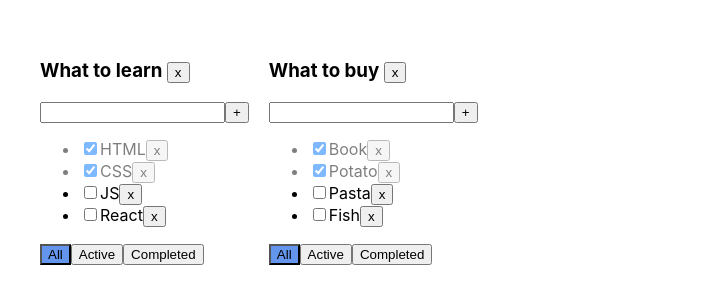
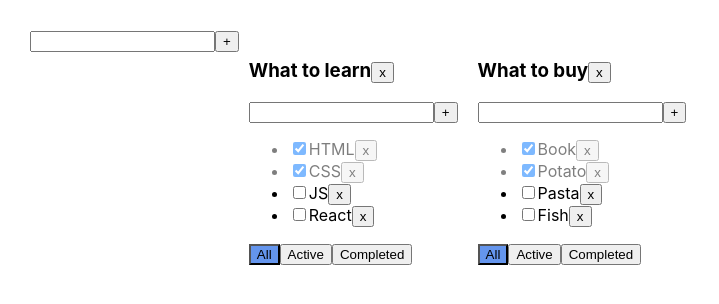
Before and after one commit to AlexandrIvanov1/Todolist, a React (Create React App) app: page / in a window 1280 px wide. Shown: the top 304 px of the page, without its empty margins (0-719 px from the left). Built offline with nearby package versions, Linux system fonts and the light colour scheme.

Commit message:
Lesson 6

```diff
--- /dev/null
+++ b/src/AddItemForm.tsx
@@ -0,0 +1,49 @@
+import React, {ChangeEvent, KeyboardEvent, useState} from 'react';
+
+//types
+type AddItemFormType = {
+    addItem: (title: string) => void
+}
+
+//component
+export const AddItemForm: React.FC<AddItemFormType> = ({addItem}) => {
+
+    const [title, setTitle] = useState('')
+    const [error, setError] = useState<string | null>(null)
+
+    const onChangeTitleHandler = (e: ChangeEvent<HTMLInputElement>) => {
+        setTitle(e.currentTarget.value)
+        if (error) {
+            setError(null)
+        }
+    }
+
+    const onKeyPressHandler = (e: KeyboardEvent<HTMLInputElement>) => {
+        if (e.key === 'Enter') {
+            addItemCallback()
+        }
+    }
+
+    const addItemCallback = () => {
+        if (title.trim() === '') {
+            setError('Title is empty')
+        } else {
+            addItem(title)
+            setTitle('')
+        }
+    }
+
+    return (
+        <div>
+            <input
+                type="text"
+                value={title}
+                onChange={onChangeTitleHandler}
+                onKeyDown={onKeyPressHandler}
+                className={error ? 'error' : ''}
+            />
+            <button onClick={addItemCallback}>+</button>
+            {error && <div className={'error-message'}>{error}</div>}
+        </div>
+    )
+}
--- a/src/App.tsx
+++ b/src/App.tsx
@@ -2,6 +2,7 @@ import React, {useState} from 'react';
 import './App.css';
 import {Todolist} from './Todolist';
 import {v1} from 'uuid';
+import {AddItemForm} from './AddItemForm';
 
 //types
 export type TaskType = {
@@ -50,6 +51,16 @@ function App() {
         delete allTasks[todolistId]
     }
 
+    const addTodolist = (title: string) => {
+        const newTodolist: TodolistType = {id: v1(), title, filter: 'all'}
+        setTodolists([newTodolist, ...todolists])
+        setAllTasks({...allTasks, [newTodolist.id]: []})
+    }
+
+    const changeTodolistTitle = (todolistId: string, title: string) => {
+        setTodolists(todolists.map(tl => tl.id === todolistId ? {...tl, title} : tl))
+    }
+
     const deleteTask = (todolistId: string, id: string) => {
         const tasks = allTasks[todolistId].filter(t => t.id !== id)
         allTasks[todolistId] = tasks
@@ -77,8 +88,15 @@ function App() {
         setAllTasks({...allTasks})
     }
 
+    const changeTaskTitle = (todolistId: string, taskId: string, title: string) => {
+        const tasks = allTasks[todolistId].map(t => t.id === taskId ? {...t, title} : t)
+        allTasks[todolistId] = tasks
+        setAllTasks({...allTasks})
+    }
+
     return (
         <div className="App">
+            <AddItemForm addItem={addTodolist}/>
             {todolists.map(tl => {
 
                 let filteredTask = allTasks[tl.id]
@@ -102,6 +120,8 @@ function App() {
                         changeTaskStatus={changeTaskStatus}
                         filter={tl.filter}
                         deleteTodolist={deleteTodolist}
+                        changeTodolistTitle={changeTodolistTitle}
+                        changeTaskTitle={changeTaskTitle}
                     />
                 )
             })}
--- /dev/null
+++ b/src/EditableSpan.tsx
@@ -0,0 +1,33 @@
+import React, {ChangeEvent, useState} from 'react';
+
+//types
+type EditableSpanType = {
+    title: string
+    callback: (title: string) => void
+}
+
+//component
+export const EditableSpan: React.FC<EditableSpanType> = ({title, callback}) => {
+
+    const [localTitle, setLocalTitle] = useState(title)
+    const [editMode, setEditMode] = useState(false)
+
+    const activateSettingsMode = () => {
+        setEditMode(true)
+    }
+
+    const activateViewMod = () => {
+        setEditMode(false)
+        callback(localTitle)
+    }
+
+    const onChangeInputHandler = (e: ChangeEvent<HTMLInputElement>) => {
+        setLocalTitle(e.currentTarget.value)
+    }
+
+    return (
+        editMode
+            ? <input value={localTitle} onBlur={activateViewMod} onChange={onChangeInputHandler} autoFocus/>
+            : <span onDoubleClick={activateSettingsMode}>{localTitle}</span>
+    )
+}
--- a/src/Todolist.tsx
+++ b/src/Todolist.tsx
@@ -1,5 +1,7 @@
-import React, {ChangeEvent, useState, KeyboardEvent} from 'react';
+import React, {ChangeEvent} from 'react';
 import {FilterValueType, TaskType} from './App';
+import {AddItemForm} from './AddItemForm';
+import {EditableSpan} from './EditableSpan';
 
 //types
 export type TodolistType = {
@@ -12,59 +14,30 @@ export type TodolistType = {
     changeTaskStatus: (todolistId: string, id: string, newValue: boolean) => void
     filter: FilterValueType
     deleteTodolist: (todolistId: string) => void
+    changeTodolistTitle: (todolistId: string, title: string) => void
+    changeTaskTitle: (todolistId: string, taskId: string, title: string) => void
 }
 
 //component
 export const Todolist: React.FC<TodolistType> = (props) => {
 
-    const [title, setTitle] = useState('')
+    const deleteTodolist = () => props.deleteTodolist(props.id)
 
-    const [error, setError] = useState<string | null>(null)
+    const addTask = (title: string) => props.addTask(props.id, title)
 
-    const onChangeTitleHandler = (e: ChangeEvent<HTMLInputElement>) => {
-        setTitle(e.currentTarget.value)
-        if (error) {
-            setError(null)
-        }
-    }
-
-    const addTask = () => {
-        if (title.trim() === '') {
-            setError('Title is empty')
-        } else {
-            props.addTask(props.id, title.trim())
-            setTitle('')
-        }
-    }
-
-    const onKeyPressHandler = (e: KeyboardEvent<HTMLInputElement>) => {
-        if (e.key === 'Enter') {
-            addTask()
-        }
-    }
+    const changeTodolistTitle = (title: string) => props.changeTodolistTitle(props.id, title)
 
     const changeFilterAll = () => props.changeFilter(props.id, 'all')
     const changeFilterActive = () => props.changeFilter(props.id, 'active')
     const changeFilterCompleted = () => props.changeFilter(props.id, 'completed')
 
-    const deleteTodolist = () => props.deleteTodolist(props.id)
-
     return (
         <div className={'todolist'}>
             <h3>
-                {props.title} <button onClick={deleteTodolist}>x</button>
+                <EditableSpan title={props.title} callback={changeTodolistTitle}/>
+                <button onClick={deleteTodolist}>x</button>
             </h3>
-            <div>
-                <input
-                    type="text"
-                    value={title}
-                    onChange={onChangeTitleHandler}
-                    onKeyDown={onKeyPressHandler}
-                    className={error ? 'error' : ''}
-                />
-                <button onClick={addTask}>+</button>
-            </div>
-            {error && <div className={'error-message'}>{error}</div>}
+            <AddItemForm addItem={addTask}/>
             <ul>
                 {props.tasks.map(t => {
 
@@ -74,10 +47,12 @@ export const Todolist: React.FC<TodolistType> = (props) => {
                         props.changeTaskStatus(props.id, t.id, e.currentTarget.checked)
                     }
 
+                    const changeTaskTitle = (title: string) => props.changeTaskTitle(props.id, t.id, title)
+
                     return (
                         <li key={t.id} className={t.isDone ? 'isDone' : ''}>
                             <input type="checkbox" checked={t.isDone} onChange={toggleCheckbox}/>
-                            <span>{t.title}</span>
+                            <EditableSpan title={t.title} callback={changeTaskTitle}/>
                             <button onClick={deleteTask}>x</button>
                         </li>
                     )
```
